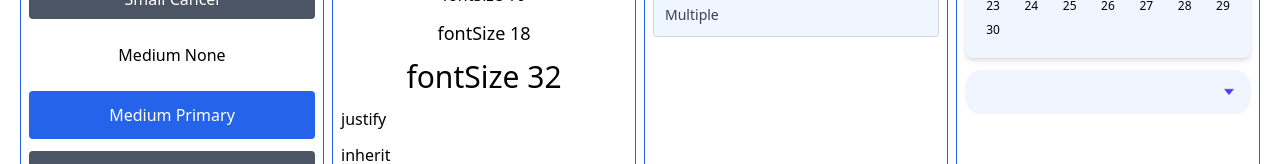
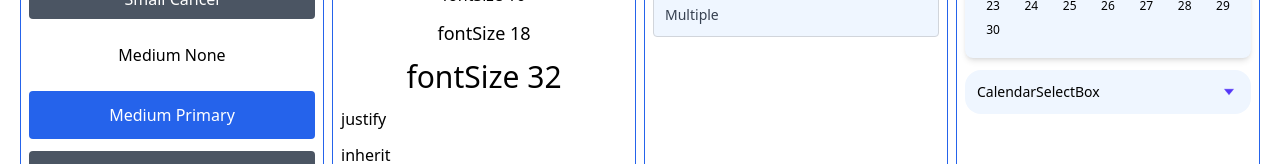
Before and after one commit to ainochi-kor/my-tailwind-template, a Next.js app: page / in a window 1280 px wide. Shown: the part 206-370 px from the top of the page. Built offline with nearby package versions, Linux system fonts and the light colour scheme.

Commit message:
calendar 다중 처리 시 문제 해결

```diff
--- a/pages/index.tsx
+++ b/pages/index.tsx
@@ -21,6 +21,23 @@ const TestPage: NextPage = () => {
   const [autoCompleteInput, setAutoCompleteInput] = useState("");
   const [selectValue, setSelectValue] = useState<string | string[]>();
   const [selectMultiValue, setSelectMultiValue] = useState<string | string[]>();
+  const [selectedDates, setSelectedDates] = useState<dayjs.Dayjs[]>([]);
+
+  const selectDate = (day: dayjs.Dayjs) => {
+    setSelectedDates((prevSelectedDates) => {
+      const prevSelectedDatesValue = prevSelectedDates.map((date) =>
+        date.valueOf()
+      );
+      const dayValue = day.valueOf();
+      if (prevSelectedDatesValue.includes(dayValue)) {
+        const outIndex = prevSelectedDatesValue.indexOf(dayValue);
+        const newSelectedDates = [...prevSelectedDates];
+        newSelectedDates.splice(outIndex, 1);
+        return newSelectedDates;
+      }
+      return [...prevSelectedDates, day];
+    });
+  };
 
   const updateAutoCompleteInput = (newValue: string) => {
     setAutoCompleteInput(newValue);
@@ -144,8 +161,12 @@ const TestPage: NextPage = () => {
         />
       </div>
       <div className={`${TEST_AREA} space-y-2`}>
-        <Calendar />
-        <CalendarSelectBox />
+        <Calendar selectedDates={selectedDates} selectDate={selectDate} />
+        <CalendarSelectBox
+          label="CalendarSelectBox"
+          selectedDates={selectedDates}
+          selectDate={selectDate}
+        />
       </div>
     </main>
   );
--- a/src/components/Calendar/index.tsx
+++ b/src/components/Calendar/index.tsx
@@ -6,11 +6,16 @@ import Typography from "../Typography";
 import Image from "next/image";
 import DayWeekLabel from "./DayWeekLabel";
 
-interface CalendarProps {}
+interface CalendarProps {
+  selectedDates: dayjs.Dayjs[];
+  selectDate: (day: dayjs.Dayjs) => void;
+}
 
-const MonthlyCalendar: React.FC<CalendarProps> = () => {
+const MonthlyCalendar: React.FC<CalendarProps> = ({
+  selectedDates,
+  selectDate,
+}) => {
   const [currentMonth, setCurrentMonth] = useState(dayjs());
-  const [selectedDates, setSelectedDates] = useState<dayjs.Dayjs[]>([]);
 
   const generateCalendarGrid = (month: dayjs.Dayjs) => {
     const startOfMonth = month.startOf("month").startOf("week");
@@ -26,22 +31,6 @@ const MonthlyCalendar: React.FC<CalendarProps> = () => {
     }
 
     return days;
-  };
-
-  const selectDate = (day: dayjs.Dayjs) => {
-    setSelectedDates((prevSelectedDates) => {
-      const prevSelectedDatesValue = prevSelectedDates.map((date) =>
-        date.valueOf()
-      );
-      const dayValue = day.valueOf();
-      if (prevSelectedDatesValue.includes(dayValue)) {
-        const outIndex = prevSelectedDatesValue.indexOf(dayValue);
-        const newSelectedDates = [...prevSelectedDates];
-        newSelectedDates.splice(outIndex, 1);
-        return newSelectedDates;
-      }
-      return [...prevSelectedDates, day];
-    });
   };
 
   const prevMonth = () => {
--- a/src/components/SelectBox/SelectBoxWithCalendar.tsx
+++ b/src/components/SelectBox/SelectBoxWithCalendar.tsx
@@ -1,35 +1,34 @@
 import Image from "next/image";
 import React, { useState, useRef, useEffect, MouseEvent } from "react";
-import MonthlyCalendar from "../Calendar/index";
+import MonthlyCalendar from "../Calendar";
 import dayjs, { Dayjs } from "dayjs";
 
 interface P {
-  label?: string;
+  label: string;
+  selectedDates: dayjs.Dayjs[];
+  selectDate: (day: dayjs.Dayjs) => void;
 }
 
 const getSelectValueTags = (dates: dayjs.Dayjs[]) => {
-  return dates
+  let text = "";
+  dates
     .sort((date1, date2) => date1.valueOf() - date2.valueOf())
-    .map((date) => {
-      const text = date.format("MM/DD");
-      return (
-        <div
-          key={text}
-          className="px-3 py-1 bg-grey-50"
-          style={{ borderRadius: 20 }}
-        >
-          {text}
-        </div>
-      );
+    .forEach((date, idx) => {
+      text += date.format("MM/DD");
+      if (dates.length - 1 !== idx) {
+        text += ", ";
+      }
     });
+
+  return text;
 };
 
-const CalendarSelectBox: React.FC<P> = ({ label }) => {
+const CalendarSelectBox: React.FC<P> = ({
+  label,
+  selectedDates,
+  selectDate,
+}) => {
   const [open, setOpen] = useState(false);
-  const [selectedDates, setSelectedDates] = useState<dayjs.Dayjs[]>([]);
-
-
-
   const selectWrapperRef = useRef<HTMLDivElement>(null);
 
   const handleFocusIn = () => {
@@ -49,15 +48,10 @@ const CalendarSelectBox: React.FC<P> = ({ label }) => {
       className="relative w-full"
       tabIndex={0}
     >
-      <div className={`${selectedDates.length > 0 ? "py-4" : "h-11"} rounded `}>
-        <span className="text-selectbox flex flex-wrap gap-1 invisible">
-          {getSelectValueTags(selectedDates)}
-        </span>
-      </div>
       <div
         className={`
-        absolute top-0
-        w-full px-3 ${selectedDates.length > 0 ? "py-4" : "h-11"}
+        top-0
+        w-full px-3 ${open && selectedDates.length > 0 ? "py-4" : "h-11"}
         flex items-center justify-between
         cursor-pointer rounded-2xl z-20
         ${
@@ -65,14 +59,17 @@ const CalendarSelectBox: React.FC<P> = ({ label }) => {
             ? "bg-white border border-blue-500"
             : "bg-blue-50"
         }
-
         `}
         onClick={() => setOpen(!open)}
         onFocus={handleFocusIn}
       >
-        <span className="text-selectbox flex flex-wrap gap-1 ">
+        <div
+          className={`text-selectbox  ${
+            open && "flex flex-wrap gap-1"
+          } text-ellipsis whitespace-nowrap overflow-hidden `}
+        >
           {getSelectValueTags(selectedDates)}
-        </span>
+        </div>
         <Image
           className={open ? "rotate-180" : ""}
           src={"/images/ic-drop.png"}
@@ -83,7 +80,10 @@ const CalendarSelectBox: React.FC<P> = ({ label }) => {
       </div>
       {open && (
         <div className="absolute w-full z-10">
-          <MonthlyCalendar />
+          <MonthlyCalendar
+            selectedDates={selectedDates}
+            selectDate={selectDate}
+          />
         </div>
       )}
       <label
```
